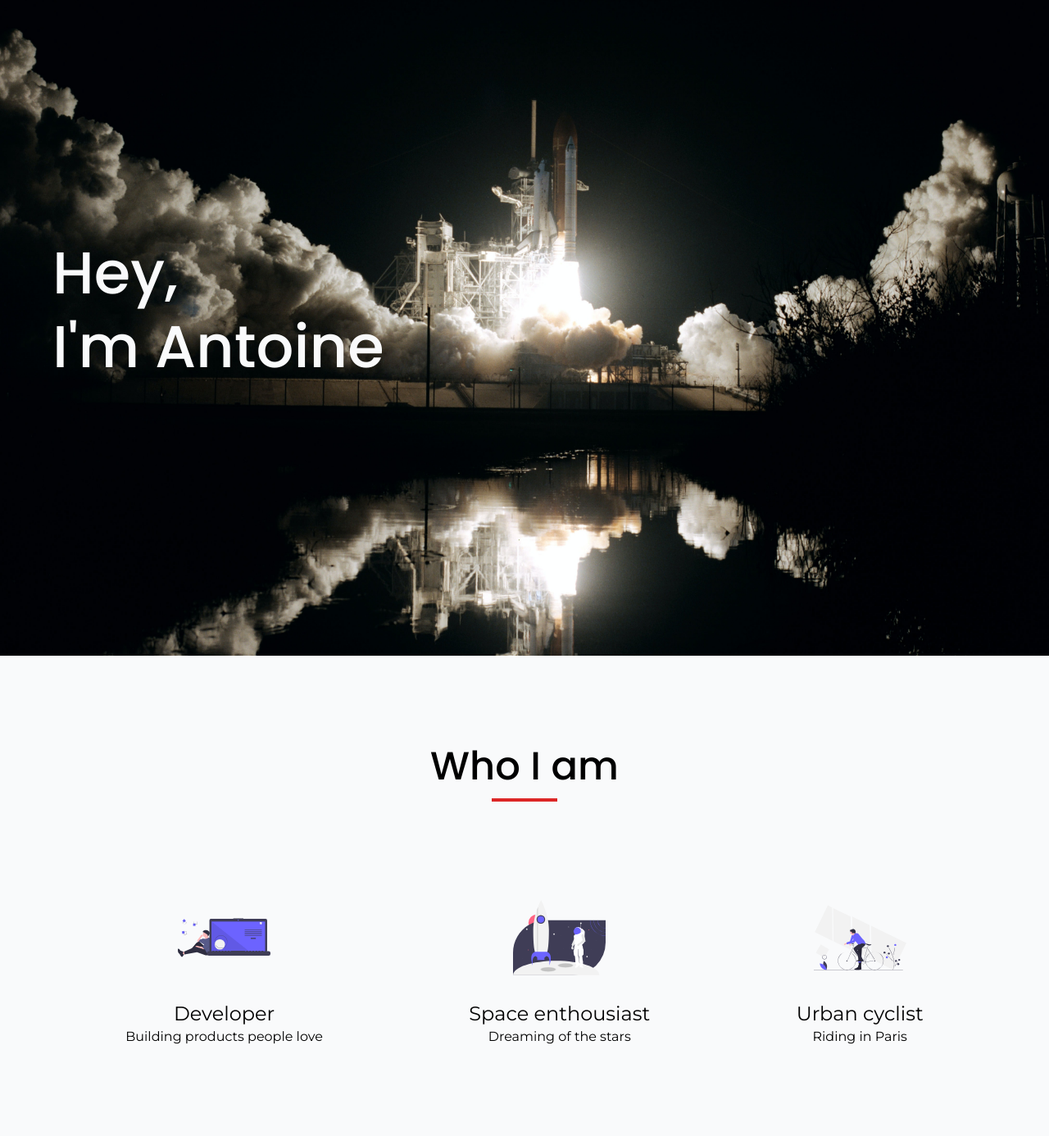
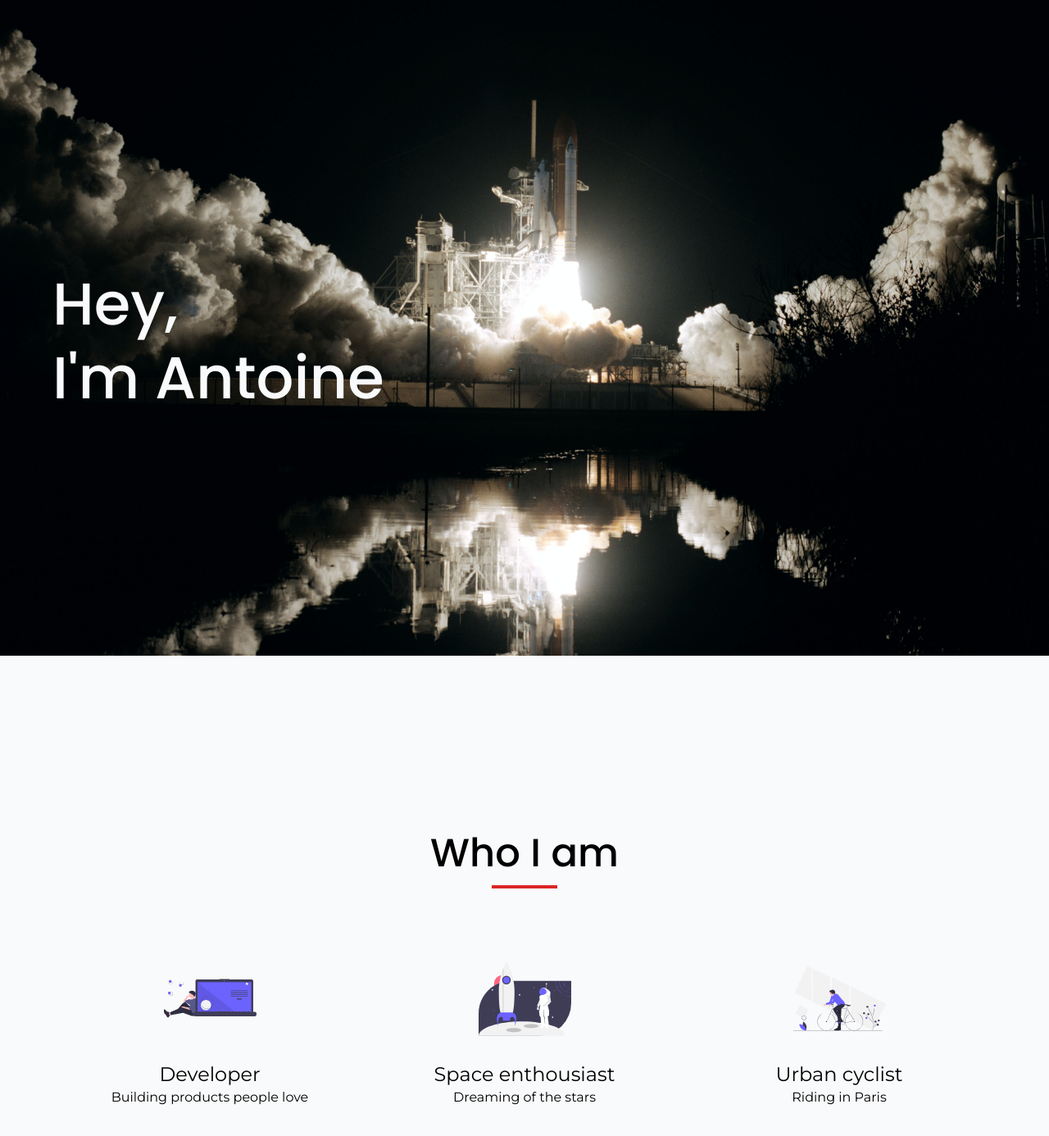
Before and after one commit to AntoineAbhay/next-website, a Next.js app: page / in a window 1280 px wide. Shown: the top 1386 px of the page at 82% size. Built offline with nearby package versions, Linux system fonts and the light colour scheme.

Commit message:
Improve index page layout

```diff
--- a/src/pages/index.tsx
+++ b/src/pages/index.tsx
@@ -41,20 +41,19 @@ const Home: NextPage = () => {
               layout="fill"
             />
           </div>
-          <div className="font-header pl-[5vw] pt-[calc(45vh-72px)] text-7xl font-medium leading-tight text-gray-50">
-            <div>Hey,</div>
+          <div className="h-screen flex flex-col justify-center font-header pl-[5vw] text-7xl font-medium leading-tight text-gray-50">
+            <div className="mt-8">Hey,</div>
             <div>I&apos;m Antoine</div>
           </div>
         </div>
-        <div className="min-h-screen w-screen bg-gray-50">
-          <div className="flex flex-col items-center">
-            <div className="font-header mt-24 text-5xl font-medium leading-relaxed">
+        <div className="flex min-h-screen w-screen flex-col items-center justify-center bg-gray-50">
+          <div className="font-header text-5xl font-medium leading-relaxed">
             Who I am
           </div>
           <div className="h-1 w-20 bg-red-600" />
           <div
             ref={profileRef}
-              className="flex w-full flex-col items-center md:mt-24 md:flex-row md:justify-around max-w-6xl"
+            className="flex w-full max-w-6xl flex-col items-center md:mt-[5vw] md:flex-row"
           >
             <ProfileItem
               imageSrc="/images/dev.inline.svg"
@@ -74,7 +73,6 @@ const Home: NextPage = () => {
               title="Urban cyclist"
               description="Riding in Paris"
             />
-            </div>
           </div>
         </div>
       </main>
@@ -110,7 +108,7 @@ const ProfileItem = ({
           transform: translateX(0);
         }
       `}</style>
-      <div className="item mb-12 text-center">
+      <div className="item mb-12 text-center md:w-2/6">
         <Image src={imageSrc} alt={alt} height={140} width={113} />
         <div className="text-2xl">{title}</div>
         <div className="text-base">{description}</div>
```
Lines whose indentation alone changed are shown as unchanged.
